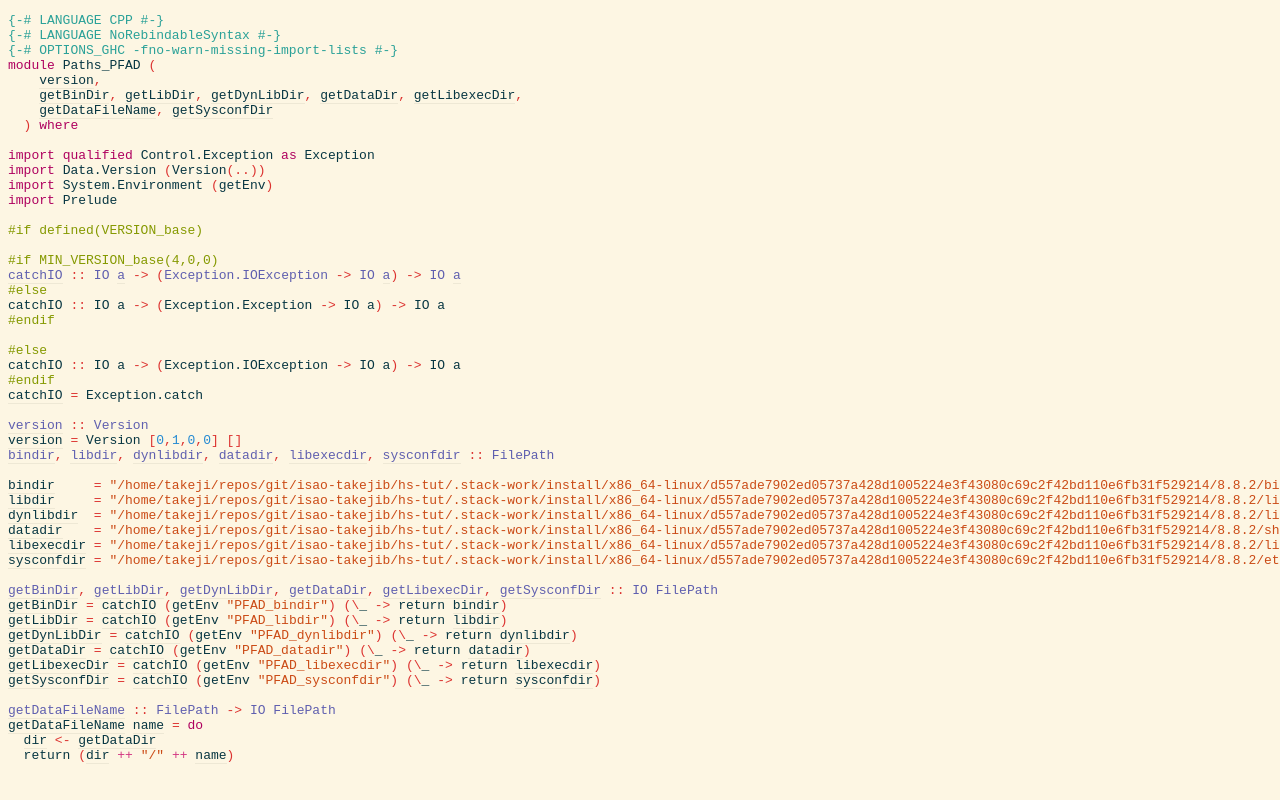
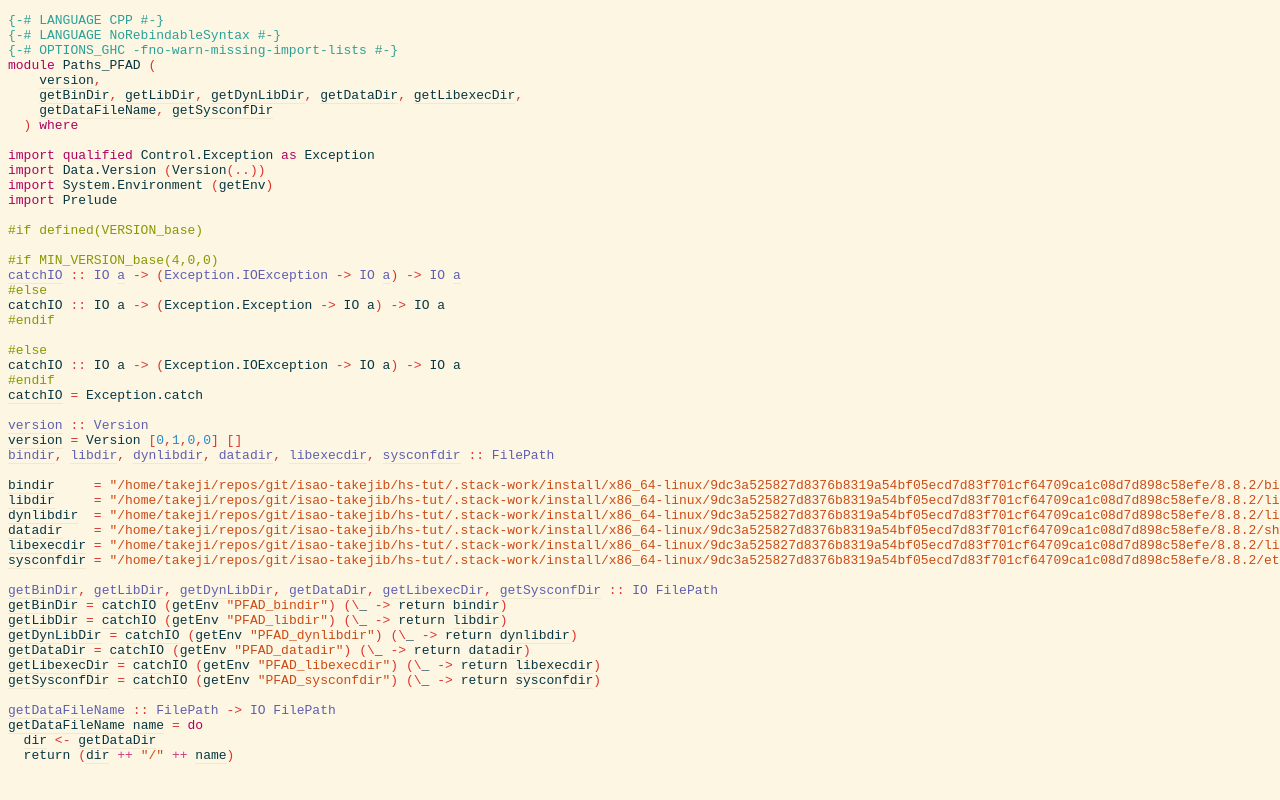
Before and after one commit to isao-takejib/hs-tut, a plain HTML site: page haddock/src/Paths_PFAD.html in a window 1280 px wide. Shown: the top 800 px of the page. Drawn offline with Linux system fonts and the light colour scheme.

Commit message:
Modify haddock

```diff
--- a/haddock/src/Paths_PFAD.html
+++ b/haddock/src/Paths_PFAD.html
@@ -35,17 +35,17 @@ forall e a. Exception e =&gt; IO a -&gt; (e -&gt; IO a) -&gt; IO a
 </span><span id="line-30"></span><span class="annot"><a href="Paths_PFAD.html#bindir"><span class="hs-identifier hs-type">bindir</span></a></span><span class="hs-special">,</span><span> </span><span class="annot"><a href="Paths_PFAD.html#libdir"><span class="hs-identifier hs-type">libdir</span></a></span><span class="hs-special">,</span><span> </span><span class="annot"><a href="Paths_PFAD.html#dynlibdir"><span class="hs-identifier hs-type">dynlibdir</span></a></span><span class="hs-special">,</span><span> </span><span class="annot"><a href="Paths_PFAD.html#datadir"><span class="hs-identifier hs-type">datadir</span></a></span><span class="hs-special">,</span><span> </span><span class="annot"><a href="Paths_PFAD.html#libexecdir"><span class="hs-identifier hs-type">libexecdir</span></a></span><span class="hs-special">,</span><span> </span><span class="annot"><a href="Paths_PFAD.html#sysconfdir"><span class="hs-identifier hs-type">sysconfdir</span></a></span><span> </span><span class="hs-glyph">::</span><span> </span><span class="annot"><span class="hs-identifier hs-type">FilePath</span></span><span>
 </span><span id="line-31"></span><span>
 </span><span id="line-32"></span><span id="bindir"><span class="annot"><span class="annottext">bindir :: String
-</span><a href="Paths_PFAD.html#bindir"><span class="hs-identifier hs-var hs-var">bindir</span></a></span></span><span>     </span><span class="hs-glyph">=</span><span> </span><span class="annot"><span class="hs-string">&quot;/home/takeji/repos/git/isao-takejib/hs-tut/.stack-work/install/x86_64-linux/d557ade7902ed05737a428d1005224e3f43080c69c2f42bd110e6fb31f529214/8.8.2/bin&quot;</span></span><span>
+</span><a href="Paths_PFAD.html#bindir"><span class="hs-identifier hs-var hs-var">bindir</span></a></span></span><span>     </span><span class="hs-glyph">=</span><span> </span><span class="annot"><span class="hs-string">&quot;/home/takeji/repos/git/isao-takejib/hs-tut/.stack-work/install/x86_64-linux/9dc3a525827d8376b8319a54bf05ecd7d83f701cf64709ca1c08d7d898c58efe/8.8.2/bin&quot;</span></span><span>
 </span><span id="line-33"></span><span id="libdir"><span class="annot"><span class="annottext">libdir :: String
-</span><a href="Paths_PFAD.html#libdir"><span class="hs-identifier hs-var hs-var">libdir</span></a></span></span><span>     </span><span class="hs-glyph">=</span><span> </span><span class="annot"><span class="hs-string">&quot;/home/takeji/repos/git/isao-takejib/hs-tut/.stack-work/install/x86_64-linux/d557ade7902ed05737a428d1005224e3f43080c69c2f42bd110e6fb31f529214/8.8.2/lib/x86_64-linux-ghc-8.8.2/PFAD-0.1.0.0-2np9QbJew5ELom9vq2pvpI&quot;</span></span><span>
+</span><a href="Paths_PFAD.html#libdir"><span class="hs-identifier hs-var hs-var">libdir</span></a></span></span><span>     </span><span class="hs-glyph">=</span><span> </span><span class="annot"><span class="hs-string">&quot;/home/takeji/repos/git/isao-takejib/hs-tut/.stack-work/install/x86_64-linux/9dc3a525827d8376b8319a54bf05ecd7d83f701cf64709ca1c08d7d898c58efe/8.8.2/lib/x86_64-linux-ghc-8.8.2/PFAD-0.1.0.0-2np9QbJew5ELom9vq2pvpI&quot;</span></span><span>
 </span><span id="line-34"></span><span id="dynlibdir"><span class="annot"><span class="annottext">dynlibdir :: String
-</span><a href="Paths_PFAD.html#dynlibdir"><span class="hs-identifier hs-var hs-var">dynlibdir</span></a></span></span><span>  </span><span class="hs-glyph">=</span><span> </span><span class="annot"><span class="hs-string">&quot;/home/takeji/repos/git/isao-takejib/hs-tut/.stack-work/install/x86_64-linux/d557ade7902ed05737a428d1005224e3f43080c69c2f42bd110e6fb31f529214/8.8.2/lib/x86_64-linux-ghc-8.8.2&quot;</span></span><span>
+</span><a href="Paths_PFAD.html#dynlibdir"><span class="hs-identifier hs-var hs-var">dynlibdir</span></a></span></span><span>  </span><span class="hs-glyph">=</span><span> </span><span class="annot"><span class="hs-string">&quot;/home/takeji/repos/git/isao-takejib/hs-tut/.stack-work/install/x86_64-linux/9dc3a525827d8376b8319a54bf05ecd7d83f701cf64709ca1c08d7d898c58efe/8.8.2/lib/x86_64-linux-ghc-8.8.2&quot;</span></span><span>
 </span><span id="line-35"></span><span id="datadir"><span class="annot"><span class="annottext">datadir :: String
-</span><a href="Paths_PFAD.html#datadir"><span class="hs-identifier hs-var hs-var">datadir</span></a></span></span><span>    </span><span class="hs-glyph">=</span><span> </span><span class="annot"><span class="hs-string">&quot;/home/takeji/repos/git/isao-takejib/hs-tut/.stack-work/install/x86_64-linux/d557ade7902ed05737a428d1005224e3f43080c69c2f42bd110e6fb31f529214/8.8.2/share/x86_64-linux-ghc-8.8.2/PFAD-0.1.0.0&quot;</span></span><span>
+</span><a href="Paths_PFAD.html#datadir"><span class="hs-identifier hs-var hs-var">datadir</span></a></span></span><span>    </span><span class="hs-glyph">=</span><span> </span><span class="annot"><span class="hs-string">&quot;/home/takeji/repos/git/isao-takejib/hs-tut/.stack-work/install/x86_64-linux/9dc3a525827d8376b8319a54bf05ecd7d83f701cf64709ca1c08d7d898c58efe/8.8.2/share/x86_64-linux-ghc-8.8.2/PFAD-0.1.0.0&quot;</span></span><span>
 </span><span id="line-36"></span><span id="libexecdir"><span class="annot"><span class="annottext">libexecdir :: String
-</span><a href="Paths_PFAD.html#libexecdir"><span class="hs-identifier hs-var hs-var">libexecdir</span></a></span></span><span> </span><span class="hs-glyph">=</span><span> </span><span class="annot"><span class="hs-string">&quot;/home/takeji/repos/git/isao-takejib/hs-tut/.stack-work/install/x86_64-linux/d557ade7902ed05737a428d1005224e3f43080c69c2f42bd110e6fb31f529214/8.8.2/libexec/x86_64-linux-ghc-8.8.2/PFAD-0.1.0.0&quot;</span></span><span>
+</span><a href="Paths_PFAD.html#libexecdir"><span class="hs-identifier hs-var hs-var">libexecdir</span></a></span></span><span> </span><span class="hs-glyph">=</span><span> </span><span class="annot"><span class="hs-string">&quot;/home/takeji/repos/git/isao-takejib/hs-tut/.stack-work/install/x86_64-linux/9dc3a525827d8376b8319a54bf05ecd7d83f701cf64709ca1c08d7d898c58efe/8.8.2/libexec/x86_64-linux-ghc-8.8.2/PFAD-0.1.0.0&quot;</span></span><span>
 </span><span id="line-37"></span><span id="sysconfdir"><span class="annot"><span class="annottext">sysconfdir :: String
-</span><a href="Paths_PFAD.html#sysconfdir"><span class="hs-identifier hs-var hs-var">sysconfdir</span></a></span></span><span> </span><span class="hs-glyph">=</span><span> </span><span class="annot"><span class="hs-string">&quot;/home/takeji/repos/git/isao-takejib/hs-tut/.stack-work/install/x86_64-linux/d557ade7902ed05737a428d1005224e3f43080c69c2f42bd110e6fb31f529214/8.8.2/etc&quot;</span></span><span>
+</span><a href="Paths_PFAD.html#sysconfdir"><span class="hs-identifier hs-var hs-var">sysconfdir</span></a></span></span><span> </span><span class="hs-glyph">=</span><span> </span><span class="annot"><span class="hs-string">&quot;/home/takeji/repos/git/isao-takejib/hs-tut/.stack-work/install/x86_64-linux/9dc3a525827d8376b8319a54bf05ecd7d83f701cf64709ca1c08d7d898c58efe/8.8.2/etc&quot;</span></span><span>
 </span><span id="line-38"></span><span>
 </span><span id="line-39"></span><span class="annot"><a href="Paths_PFAD.html#getBinDir"><span class="hs-identifier hs-type">getBinDir</span></a></span><span class="hs-special">,</span><span> </span><span class="annot"><a href="Paths_PFAD.html#getLibDir"><span class="hs-identifier hs-type">getLibDir</span></a></span><span class="hs-special">,</span><span> </span><span class="annot"><a href="Paths_PFAD.html#getDynLibDir"><span class="hs-identifier hs-type">getDynLibDir</span></a></span><span class="hs-special">,</span><span> </span><span class="annot"><a href="Paths_PFAD.html#getDataDir"><span class="hs-identifier hs-type">getDataDir</span></a></span><span class="hs-special">,</span><span> </span><span class="annot"><a href="Paths_PFAD.html#getLibexecDir"><span class="hs-identifier hs-type">getLibexecDir</span></a></span><span class="hs-special">,</span><span> </span><span class="annot"><a href="Paths_PFAD.html#getSysconfDir"><span class="hs-identifier hs-type">getSysconfDir</span></a></span><span> </span><span class="hs-glyph">::</span><span> </span><span class="annot"><span class="hs-identifier hs-type">IO</span></span><span> </span><span class="annot"><span class="hs-identifier hs-type">FilePath</span></span><span>
 </span><span id="line-40"></span><span id="getBinDir"><span class="annot"><span class="annottext">getBinDir :: IO String
```
